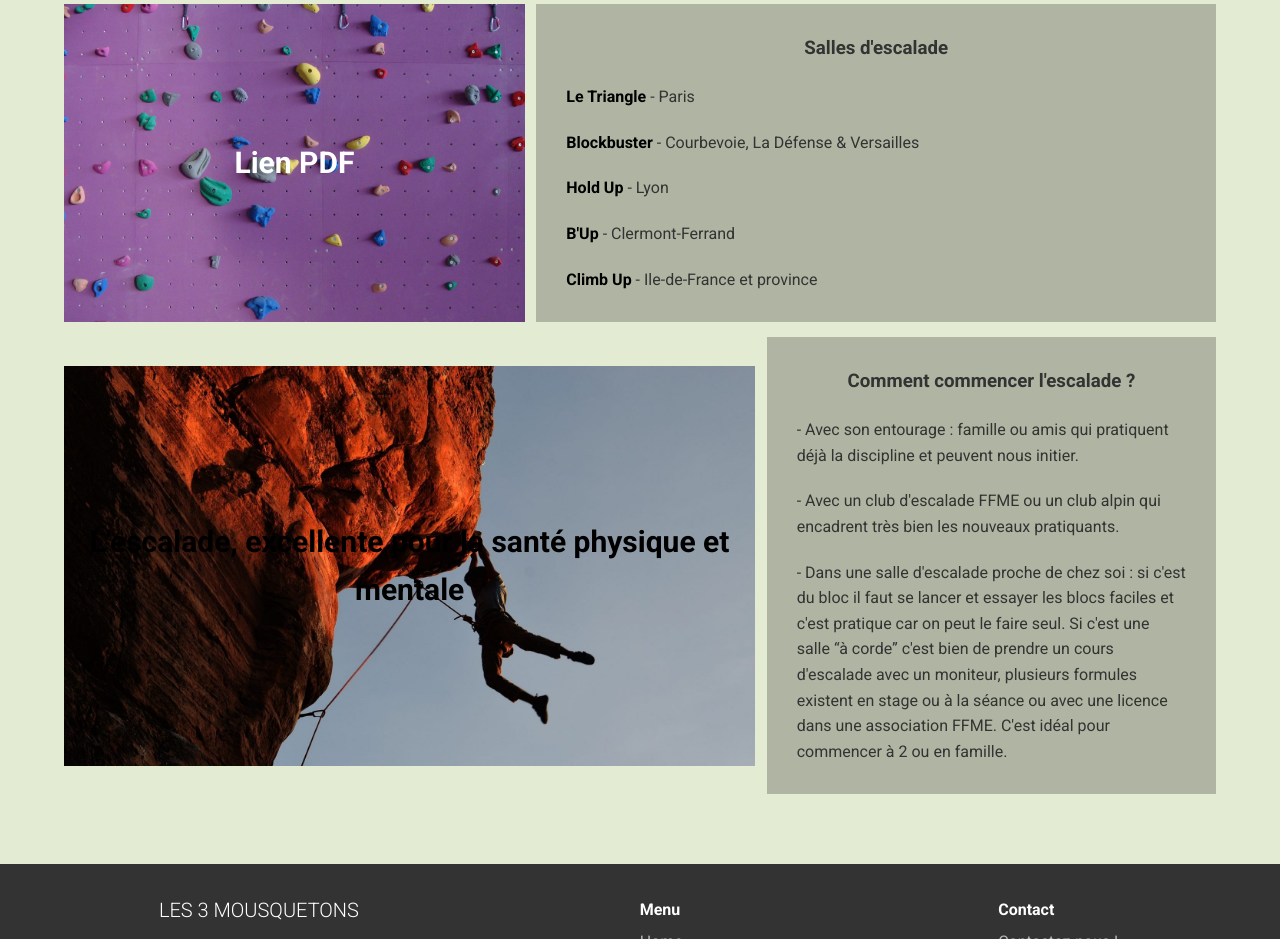
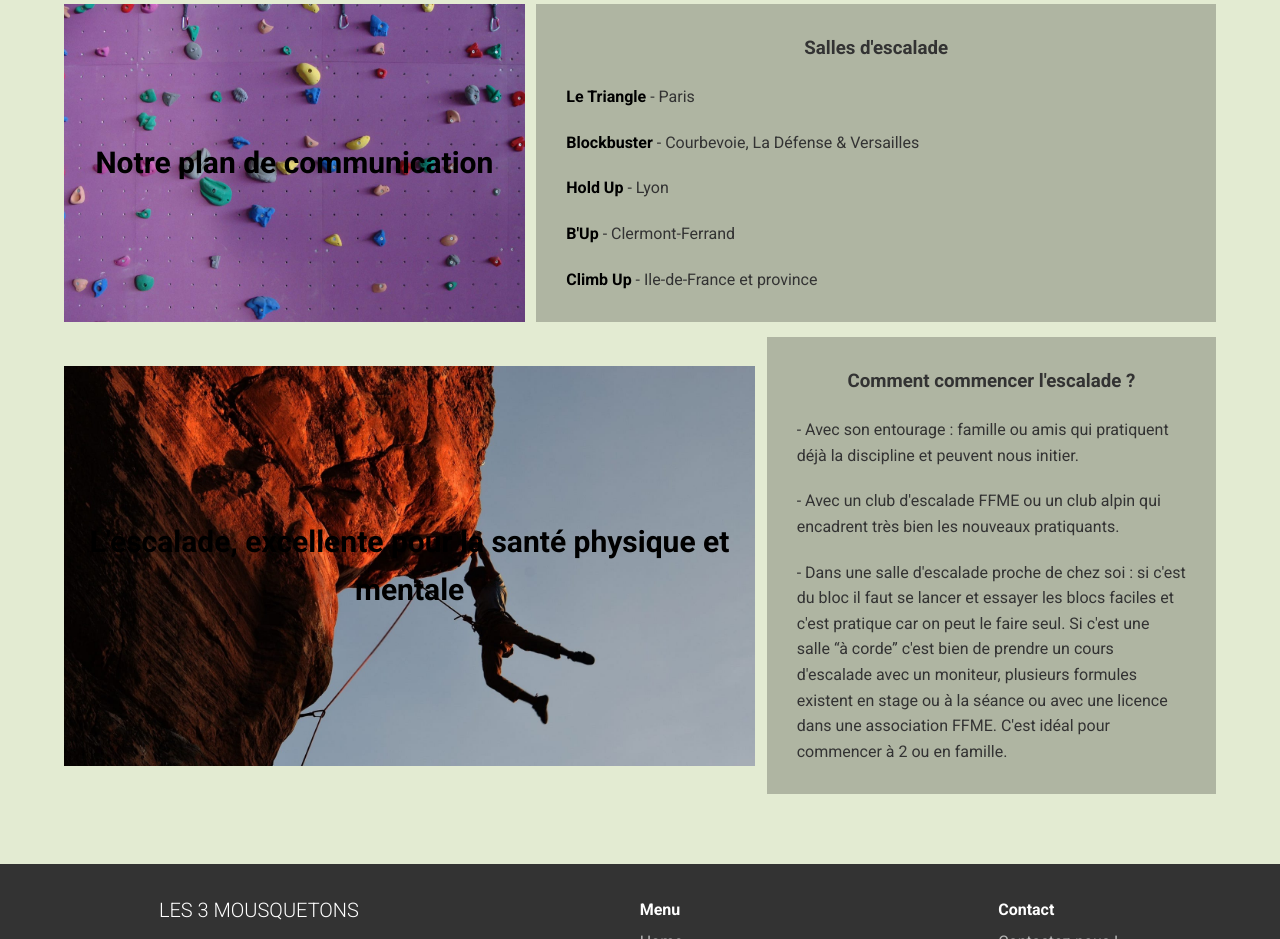
Before and after one commit to Mrpdto/Site-prj-transversal, a plain HTML site: page news.html in a window 1280 px wide. Shown: the part 1240-2179 px from the top of the page. Drawn offline with Linux system fonts and the light colour scheme.

Commit message:
update news

```diff
--- a/css/news.css
+++ b/css/news.css
@@ -50,7 +50,7 @@ main {
 }
 
 .contenu a:visited {
-  color: forestgreen;
+  color: darkgreen;
 }
 
 #article-pdf {
--- a/news.html
+++ b/news.html
@@ -121,7 +121,7 @@
         </div>
         <div class="bloc-news-1">
           <div class="contenu" id="article-pdf">
-            <p>Lien PDF</p>
+            <a href="/img/PrésentationProjetTransversal.pdf">Notre plan de communication</a>
           </div>
           <div></div>
           <div class="contenu">
```
Also changed, not shown: 1 other file.
